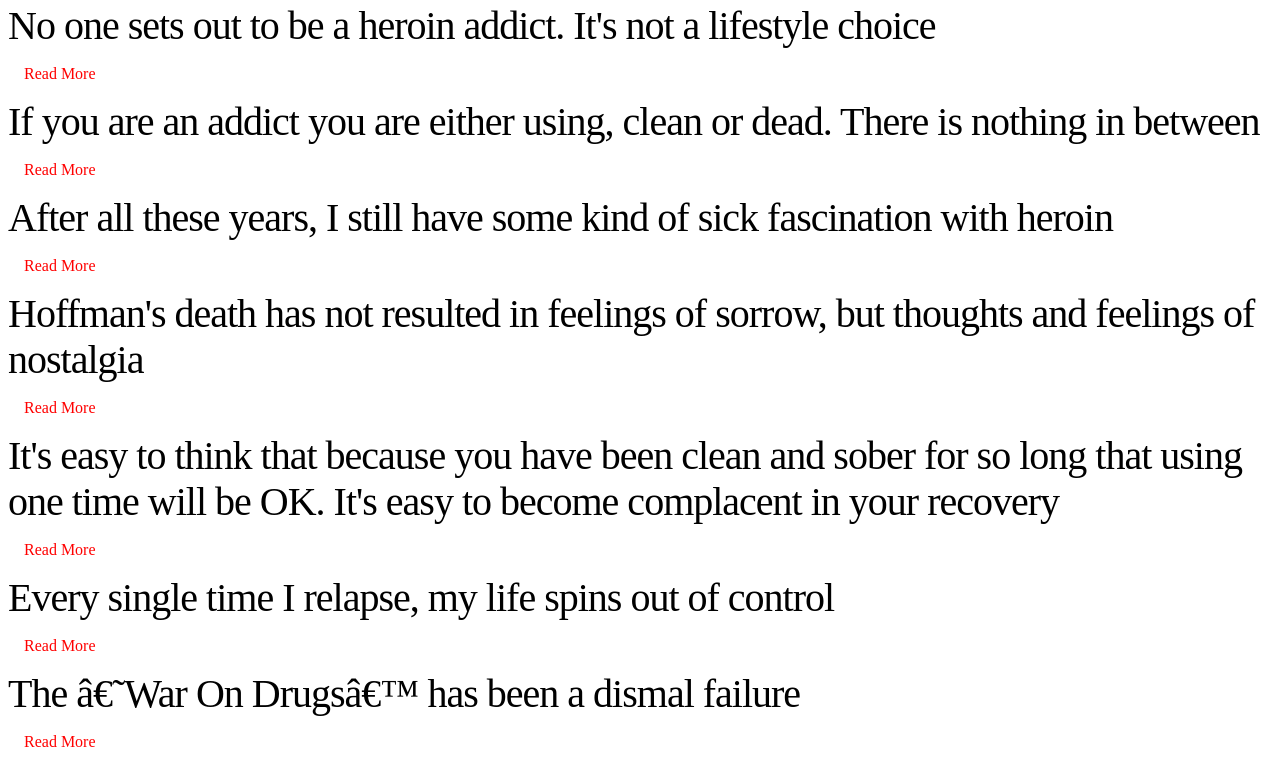
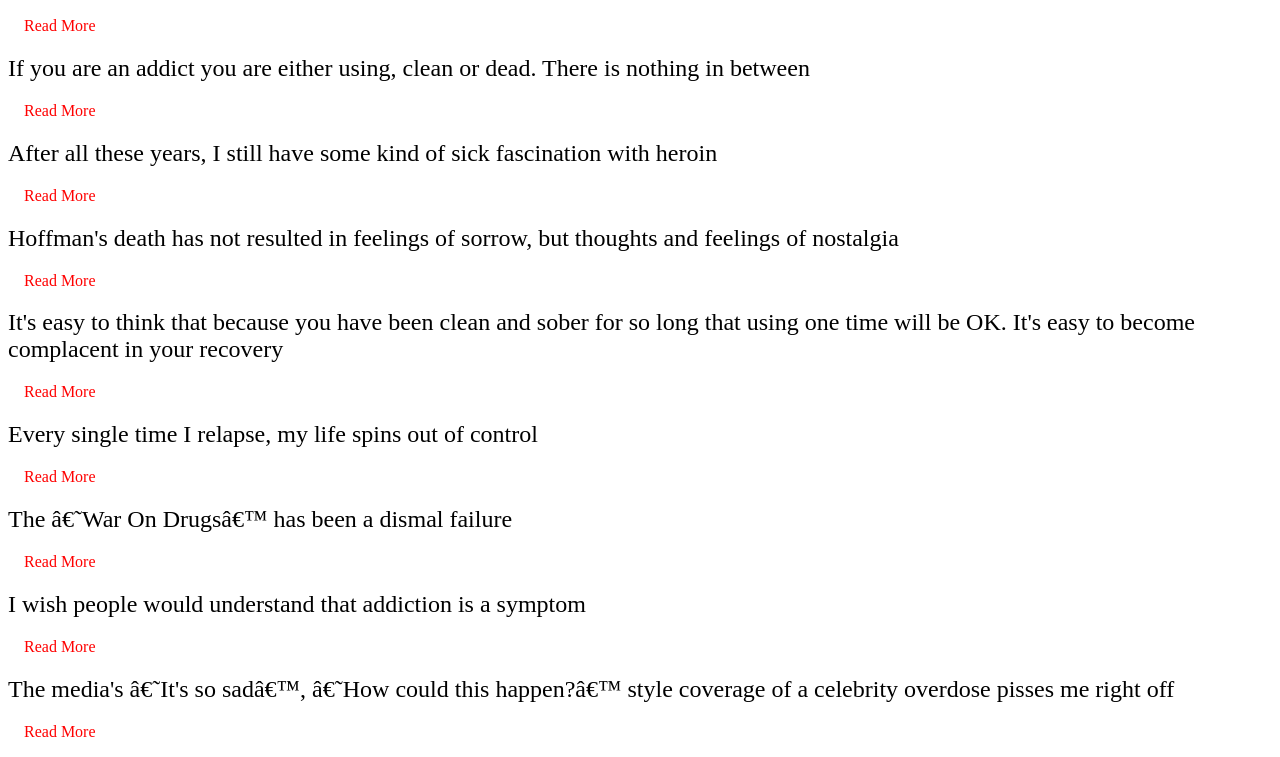
Before and after one commit to yasminnouh/Week10Assignment, a plain HTML site: page index.html in a window 1280 px wide. Shown: the part 389-1146 px from the top of the page. Drawn offline with nearby package versions, Linux system fonts and the light colour scheme.

Commit message:
Styled mainQuote after the header tag in The Guardian page that I'm trying to mimic.

```diff
--- a/styles.css
+++ b/styles.css
@@ -2,11 +2,9 @@
  * http://www.theguardian.com/environment/ng-interactive/2015/apr/10/how-much-fossil-fuel-are-we-using-right-now*/
 
 .mainQuote {
-  font-size: 40px;
-  line-height: 46px;
-  margin: 0;
-  letter-spacing: -1px;
-  color: #000;
+  font-size: 1.5em;
+  -webkit-margin-before: 0.83em;
+  -webkit-margin-after: 0.83em;
 }
 
 .wholeQuote {
```
